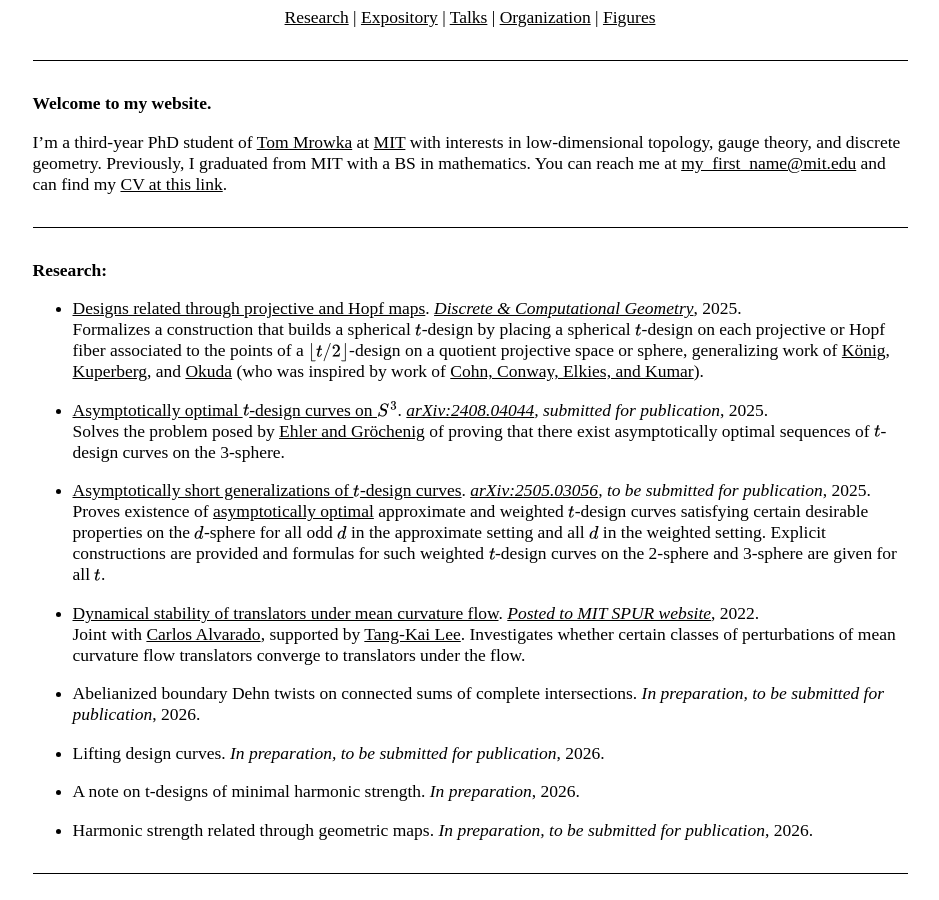
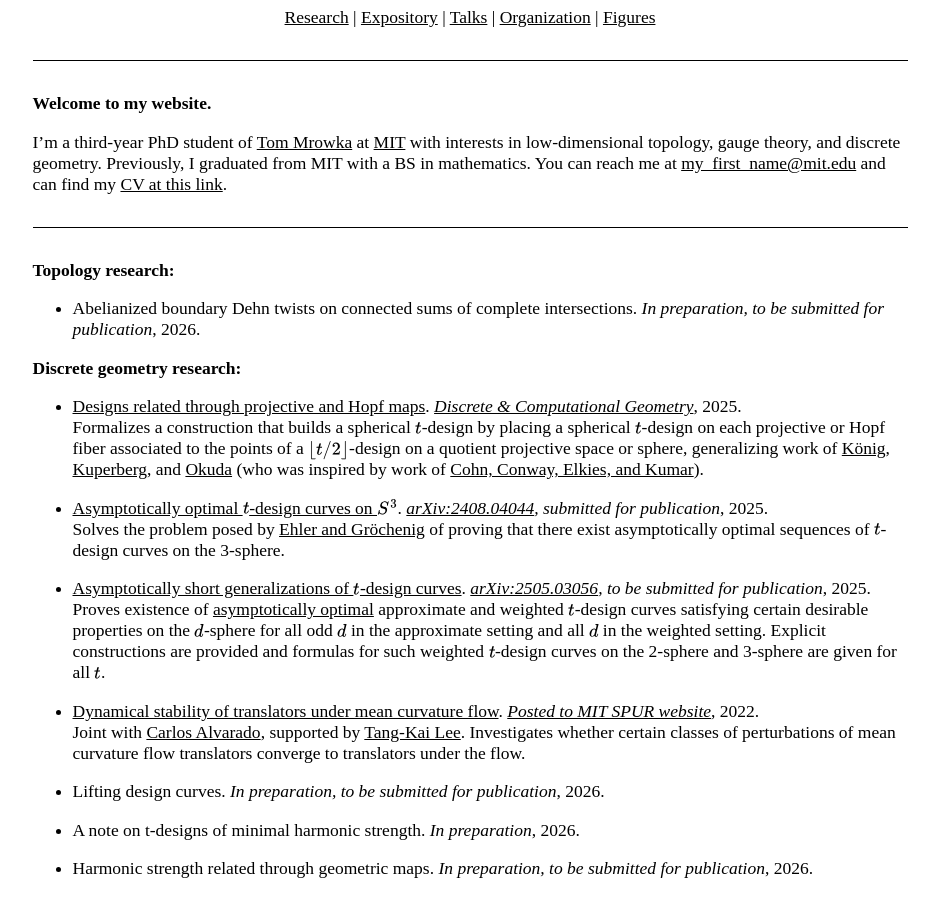
Before and after one commit to AyodejiLindblad/AyodejiLindblad.github.io, a Jekyll site: the page built from index.md, in a window 1280 px wide and 900 px high, scrolled down 376 px. Shown: the whole window, without its empty margins (170-1109 px from the left). Built offline with Jekyll 4.4.1, drawn with Linux system fonts in a browser that asks for light colours; some web fonts are replaced; part of the change alters nothing that is shown.

Commit message:
Research

```diff
--- a/index.md
+++ b/index.md
@@ -36,7 +36,12 @@ I'm a third-year PhD student of [Tom Mrowka](https://math.mit.edu/~mrowka/) at [
 ---
 
 <div id="research" class="toc-jump"></div>
-**Research:**
+
+**Topology research:**
+
+* Abelianized boundary Dehn twists on connected sums of complete intersections. *In preparation, to be submitted for publication*, 2026.
+
+**Discrete geometry research:**
 
 * [Designs related through projective and Hopf maps](https://rdcu.be/eSi5F). *[Discrete & Computational Geometry](https://link.springer.com/article/10.1007/s00454-025-00805-7)*, 2025.
     Formalizes a construction that builds a spherical $t$\-design by placing a spherical $t$\-design on each projective or Hopf fiber associated to the points of a $\lfloor t/2\rfloor$-design on a quotient projective space or sphere, generalizing work of [König](https://mathscinet.ams.org/mathscinet/article?mr=1797231), [Kuperberg](https://epubs.siam.org/doi/10.1137/040615584), and [Okuda](https://arxiv.org/abs/1506.08414) (who was inspired by work of [Cohn, Conway, Elkies, and Kumar](https://projecteuclid.org/journals/experimental-mathematics/volume-16/issue-3/The-D_4-Root-System-Is-Not-Universally-Optimal/em/1204928532.pdf)).
@@ -49,8 +54,6 @@ I'm a third-year PhD student of [Tom Mrowka](https://math.mit.edu/~mrowka/) at [
 
 * [Dynamical stability of translators under mean curvature flow](https://math.mit.edu/research/undergraduate/spur/documents/2022/Alvarado_Linblad.pdf). *[Posted to MIT SPUR website](https://math.mit.edu/research/undergraduate/spur/past-projects.html)*, 2022.
     Joint with [Carlos Alvarado](https://alvarado-alvarez.github.io/), supported by [Tang-Kai Lee](https://www.math.columbia.edu/~leetk/). Investigates whether certain classes of perturbations of mean curvature flow translators converge to translators under the flow.
-
-* Abelianized boundary Dehn twists on connected sums of complete intersections. *In preparation, to be submitted for publication*, 2026.
 
 * Lifting design curves. *In preparation, to be submitted for publication*, 2026.
 
```
